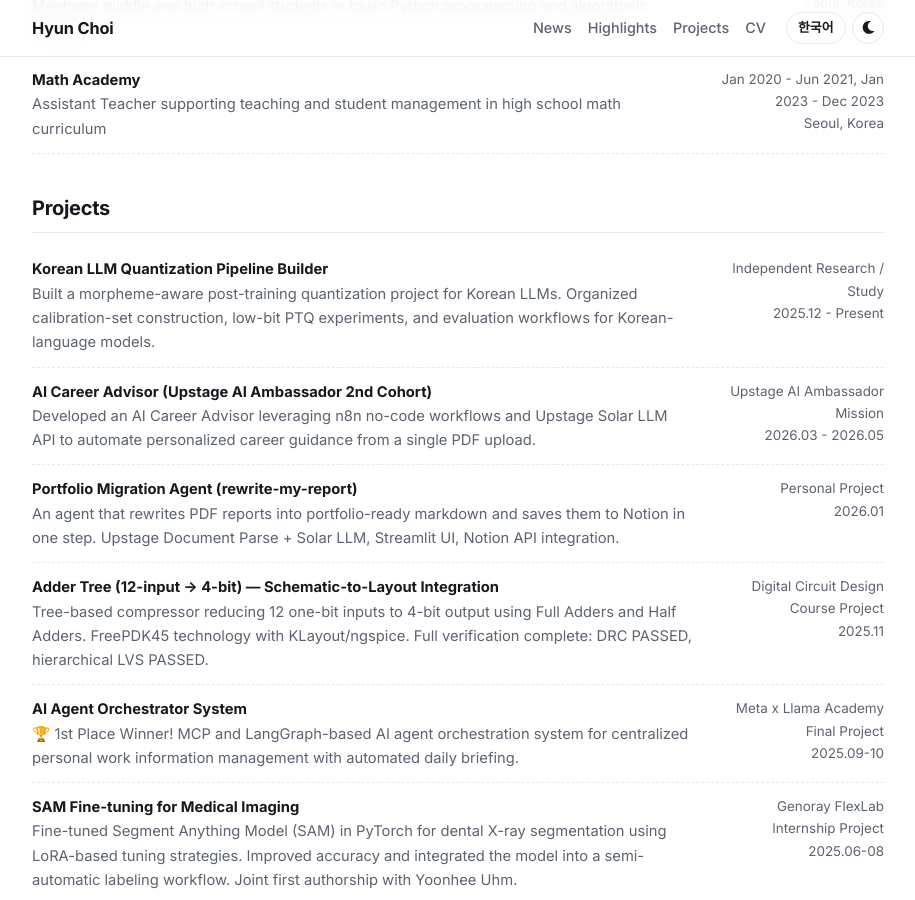
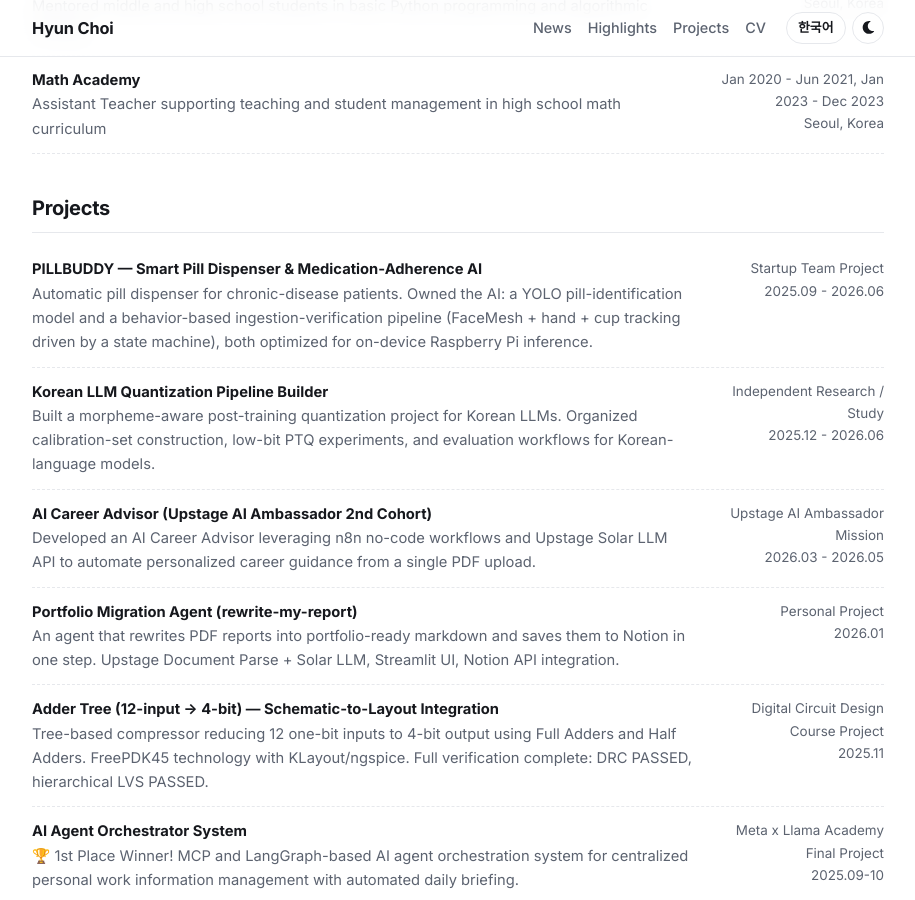
Before and after one commit to choihyun-1110/choihyun-1110.github.io, a Jekyll site: the page built from cv.html, in a window 1280 px wide and 900 px high, scrolled down 1221 px. Shown: the whole window, without its empty margins (182-1097 px from the left). Built offline with Jekyll 4.4.1, drawn with Linux system fonts in a browser that asks for light colours; nearby versions of some CDN libraries; some web fonts are replaced; library files that are not in the unit come from our copies.

Commit message:
pillbuddy update

```diff
--- a/_data/highlights.yml
+++ b/_data/highlights.yml
@@ -1,3 +1,10 @@
+- title: "PILLBUDDY — Smart Pill Dispenser & Adherence AI"
+  title_ko: "필버디 — 스마트 알약 디스펜서와 복약 확인 AI"
+  description: "Startup team project for chronic-disease medication adherence. Built the pill-identification model and a behavior-based ingestion-verification pipeline running on-device. Selected for Promising Student Startup Team 300+ (2026), patent filed, 2 competition awards, and a market test reaching 23,807 people."
+  description_ko: "만성질환자 복약 관리를 위한 창업 팀 프로젝트. 알약 인식 모델과 행동 기반 복용 확인 파이프라인을 온디바이스로 구현했습니다. 2026 학생 창업유망팀 300+ 선정, 특허 출원, 경진대회 우수상 2회, 23,807명 대상 시장성 테스트를 진행했습니다."
+  image: "pillbuddy.png"
+  url: "projects/pillbuddy.html"
+
 - title: "LLM Quantization Pipeline for Korean Models"
   title_ko: "한국어 LLM 양자화 파이프라인"
   description: "Built and documented a Korean LLM quantization project around morpheme-aware calibration data, low-bit PTQ experiments, and practical evaluation workflows."
--- a/_data/projects.yml
+++ b/_data/projects.yml
@@ -1,3 +1,17 @@
+- title: "PILLBUDDY — Smart Pill Dispenser & Medication-Adherence AI"
+  title_ko: "필버디(PILLBUDDY) — 스마트 알약 디스펜서와 복약 확인 AI"
+  authors: ["choi_hyun"]
+  venue: "Startup Team Project"
+  venue_ko: "창업 팀 프로젝트"
+  description: "Automatic pill dispenser for chronic-disease patients. Owned the AI: a YOLO pill-identification model and a behavior-based ingestion-verification pipeline (FaceMesh + hand + cup tracking driven by a state machine), both optimized for on-device Raspberry Pi inference."
+  description_ko: "만성질환자를 위한 자동 알약 디스펜서. AI 파트를 담당해 YOLO 기반 알약 인식 모델과 행동 시퀀스 기반 복용 확인 파이프라인(FaceMesh·손·컵 추적을 상태 머신으로 연결)을 만들고, 라즈베리파이 온디바이스 추론에 맞춰 최적화했습니다."
+  project_page: "projects/pillbuddy.html"
+  github: "https://github.com/choihyun-1110/buddy"
+  image: "pillbuddy.png"
+  date: "2025.09 - 2026.06"
+  awards: ["🏆 Selected: Promising Student Startup Team 300+ (2026) · Patent filed (10-2025-0195290) · 2 startup competition awards"]
+  awards_ko: ["🏆 2026 학생 창업유망팀 300+ 선정 · 특허 출원(10-2025-0195290) · 창업 경진대회 우수상 2회"]
+
 - title: "Korean LLM Quantization Pipeline Builder"
   title_ko: "한국어 LLM 양자화 파이프라인 빌더"
   authors: ["choi_hyun"]
@@ -8,7 +22,7 @@
   project_page: "projects/llm-quantization.html"
   github: "https://github.com/choihyun-1110/morpheme-aware-ptq"
   image: "LLM_quant.png"
-  date: "2025.12 - Present"
+  date: "2025.12 - 2026.06"
 
 - title: "AI Career Advisor (Upstage AI Ambassador 2nd Cohort)"
   title_ko: "AI 커리어 어드바이저 (Upstage AI Ambassador 2기)"
--- a/projects/llm-quantization.html
+++ b/projects/llm-quantization.html
@@ -12,6 +12,7 @@ title: Morpheme-Aware PTQ for Korean LLMs
     <span class="l-ko">한국어 LLM을 위한 형태소 인지 PTQ 캘리브레이션</span>
   </h1>
   <p class="page-meta"><span class="author-me">H. Choi</span></p>
+  <p class="page-meta"><span class="l-en">Dec 2025 – Jun 2026 · Completed</span><span class="l-ko">2025년 12월 – 2026년 6월 · 종료</span></p>
   <p class="page-summary l-en">
     Investigates whether morpheme-diversity-optimized calibration sets preserve model performance better
     than random sampling when quantizing Korean and multilingual LLMs using GPTQ 4-bit quantization.
--- /dev/null
+++ b/projects/pillbuddy.html
@@ -0,0 +1,220 @@
+---
+layout: page
+title: PILLBUDDY — Smart Pill Dispenser
+---
+
+<a href="{{ '/' | relative_url }}" class="back-link"><i class="fas fa-arrow-left"></i><span class="l-en">Back to Home</span><span class="l-ko">홈으로</span></a>
+
+<div class="page-hero">
+  <p class="page-eyebrow"><span class="l-en">Startup Team Project</span><span class="l-ko">창업 팀 프로젝트</span></p>
+  <h1 class="page-title">
+    <span class="l-en">PILLBUDDY — Smart Pill Dispenser &amp; Medication-Adherence AI</span>
+    <span class="l-ko">필버디 (PILLBUDDY) — 스마트 알약 디스펜서와 복약 확인 AI</span>
+  </h1>
+  <p class="page-meta"><span class="author-me">H. Choi</span></p>
+  <p class="page-meta">
+    <span class="l-en">Sep 2025 – Jun 2026 · 3-person team · My role: AI / computer vision</span>
+    <span class="l-ko">2025년 9월 – 2026년 6월 · 3인 팀 · 담당: AI / 컴퓨터 비전</span>
+  </p>
+  <p class="page-summary l-en">
+    PILLBUDDY ONE is an automatic pill dispenser for chronic-disease patients who take many medications a day —
+    it sorts and dispenses doses on schedule, and confirms that the dose was actually swallowed.
+    I owned the AI side: a vision model that identifies pills, and an ingestion-verification model that decides
+    whether the user really took the dose, both built to run on a Raspberry Pi inside the device.
+  </p>
+  <p class="page-summary l-ko">
+    필버디(PILLBUDDY ONE)는 하루에 여러 종류의 약을 복용하는 만성질환자를 위한 자동 알약 디스펜서입니다.
+    정해진 시간에 약을 자동으로 소분·토출하고, 실제로 복용했는지까지 확인합니다.
+    저는 AI 파트를 맡아 알약을 식별하는 인식 모델과 복용 여부를 판단하는 모델을 만들었고,
+    두 모델 모두 기기 안의 라즈베리파이에서 동작하는 것을 목표로 설계했습니다.
+  </p>
+  <div class="tags">
+    <span class="tag">Computer Vision</span>
+    <span class="tag">MediaPipe</span>
+    <span class="tag">YOLOv8</span>
+    <span class="tag">ONNX Runtime</span>
+    <span class="tag">Raspberry Pi</span>
+    <span class="tag">Healthcare</span>
+  </div>
+  <div class="page-links">
+    <a class="pill" href="https://github.com/choihyun-1110/buddy" target="_blank" rel="noopener"><i class="fab fa-github"></i><span>GitHub</span></a>
+  </div>
+  <figure class="page-figure">
+    <img alt="PILLBUDDY ONE automatic pill dispenser" src="{{ '/images/pillbuddy.png' | relative_url }}">
+  </figure>
+</div>
+
+<div class="prose">
+  <div class="callout">
+    <p class="l-en">
+      <strong>Where it ended up.</strong> Over ten months the team took PILLBUDDY from a personal problem to a
+      validated product concept: selection into <strong>Promising Student Startup Team 300+ (2026)</strong>,
+      a <strong>patent application</strong> (10-2025-0195290), two startup-competition
+      awards, and a paid market test that put three price-point MVPs in front of
+      <strong>23,807 people</strong> on Facebook and Instagram. The AI I built covered the two functions competitors
+      did not have — <strong>automatic pill identification</strong> and <strong>ingestion verification</strong>.
+    </p>
+    <p class="l-ko">
+      <strong>결과.</strong> 10개월 동안 팀은 개인적인 문제의식에서 출발해 검증된 제품 컨셉까지 도달했습니다.
+      <strong>2026 학생 창업유망팀 300+ 선정</strong>, <strong>특허 출원</strong>(10-2025-0195290),
+      창업 경진대회 수상 2건, 그리고 세 가지 가격안 MVP를
+      페이스북·인스타그램에서 <strong>23,807명</strong>에게 노출한 시장성 테스트를 진행했습니다.
+      제가 담당한 AI는 경쟁 제품에 없던 두 기능 — <strong>알약 자동 인식</strong>과
+      <strong>복용 여부 확인</strong> — 을 담당했습니다.
+    </p>
+  </div>
+
+  <h2><span class="l-en">Outcomes</span><span class="l-ko">성과</span></h2>
+  <div class="card-grid">
+    <div class="card">
+      <h4><span class="l-en">Promising Student Startup Team 300+</span><span class="l-ko">학생 창업유망팀 300+</span></h4>
+      <div class="metric-number"><span class="l-en">Selected, 2026</span><span class="l-ko">2026 선정</span></div>
+      <div class="metric-label">
+        <span class="l-en">National program run by the Ministry of Education, NRF and KoEF — entrepreneurship track</span>
+        <span class="l-ko">교육부·한국연구재단·한국청년기업가정신재단 주관 — 기업가정신 트랙</span>
+      </div>
+    </div>
+    <div class="card">
+      <h4><span class="l-en">Patent Filed</span><span class="l-ko">특허 출원</span></h4>
+      <div class="metric-number">10-2025-0195290</div>
+      <div class="metric-label">
+        <span class="l-en">Dispensing mechanism filed for IP protection, with legal review on pharmacy/medical-device law</span>
+        <span class="l-ko">토출 메커니즘 특허 출원 완료, 약사법·의료법 관련 법률 검토 병행</span>
+      </div>
+    </div>
+    <div class="card">
+      <h4><span class="l-en">Competition Awards</span><span class="l-ko">경진대회 수상</span></h4>
+      <div class="metric-number"><span class="l-en">2 Awards</span><span class="l-ko">우수상 2회</span></div>
+      <div class="metric-label">
+        <span class="l-en">MVP Sprint Demo Day (Startup-Centered University) and a national startup competition (KISED President's Award)</span>
+        <span class="l-ko">창업중심대학 MVP Sprint 데모데이 우수상, 전국 단위 창업경진대회 우수상(창업진흥원장상)</span>
+      </div>
+    </div>
+    <div class="card">
+      <h4><span class="l-en">Market Test Reach</span><span class="l-ko">시장성 테스트 도달</span></h4>
+      <div class="metric-number">23,807</div>
+      <div class="metric-label">
+        <span class="l-en">People reached across 3 price-point MVPs (Jan 2026); 2.34% click-through, 4.84% purchase-intent conversion</span>
+        <span class="l-ko">3개 가격안 MVP 기준 도달 인원 (2026년 1월) · 고객유입율 2.34%, 구매전환율 4.84%</span>
+      </div>
+    </div>
+  </div>
+
+  <figure class="page-figure" style="max-width: 320px; margin-left: auto; margin-right: auto;">
+    <img alt="Promising Student Startup Team 300+ 2026 certificate badge for PILLBUDDY" src="{{ '/images/pillbuddy_u300.png' | relative_url }}">
+  </figure>
+
+  <h2><span class="l-en">Ingestion Verification: Behavior, Not Pills</span><span class="l-ko">복용 여부 확인: 알약이 아니라 행동을 본다</span></h2>
+  <p class="l-en">
+    A dispenser that only drops the pill cannot tell whether it was actually taken. The obvious approach —
+    detect the pill on camera — fails immediately: once the pill is in a closed hand, there is nothing to detect.
+    So the model never looks for the pill. It tracks the <strong>behavioral sequence</strong> around it and only
+    accepts a dose when the whole sequence completes:
+  </p>
+  <p class="l-ko">
+    약을 토출하는 것만으로는 실제 복용 여부를 알 수 없습니다. 가장 먼저 떠오르는 접근 — 카메라로 알약을 검출하는 방식 —
+    은 바로 막힙니다. 알약이 손 안에 들어가는 순간 검출할 대상이 사라지기 때문입니다.
+    그래서 이 모델은 알약을 찾지 않습니다. 대신 알약 주변의 <strong>행동 시퀀스</strong>를 추적하고,
+    시퀀스가 끝까지 완성됐을 때만 복용으로 인정합니다.
+  </p>
+  <ol class="l-en">
+    <li><code>HAND_TO_MOUTH</code> — hand overlaps the mouth region for ≥ 3 frames (MediaPipe FaceMesh + 21-keypoint hand tracking)</li>
+    <li><code>CUP_TO_MOUTH</code> — a cup or bottle is detected near the mouth for ≥ 2 frames (YOLOv8n, ONNX Runtime)</li>
+    <li><code>VERIFY</code> — the cup leaves and the user opens their mouth wide to show the pill is gone</li>
+    <li><code>INGESTION_COMPLETE</code> — the sequence is logged as a confirmed dose</li>
+  </ol>
+  <ol class="l-ko">
+    <li><code>HAND_TO_MOUTH</code> — 손이 입 영역과 3프레임 이상 겹침 (MediaPipe FaceMesh + 21개 키포인트 손 추적)</li>
+    <li><code>CUP_TO_MOUTH</code> — 컵·물병이 입 근처에서 2프레임 이상 검출 (YOLOv8n, ONNX Runtime)</li>
+    <li><code>VERIFY</code> — 컵이 입에서 떨어진 뒤, 입을 벌려 약이 남아있지 않음을 확인</li>
+    <li><code>INGESTION_COMPLETE</code> — 복용 완료로 기록</li>
+  </ol>
+  <p class="l-en">
+    Failure modes matter more than successes here. Repeated failed attempts, a hidden face, or a skipped
+    verification step raise a suspicion score, and once it crosses a threshold the system sends a Slack alert to
+    the caregiver — the state machine is the mechanism that makes a missed dose visible to someone who can act on it.
+  </p>
+  <p class="l-ko">
+    이 문제에서는 성공보다 실패 패턴이 더 중요합니다. 반복적인 실패, 얼굴 가림, 확인 단계 건너뛰기 등은
+    의심 점수를 올리고, 임계값을 넘으면 보호자에게 Slack 알림을 전송합니다.
+    상태 머신은 결국 '놓친 복용'을 대신 조치해줄 사람에게 보이게 만드는 장치입니다.
+  </p>
+
+  <h2><span class="l-en">Pill Identification</span><span class="l-ko">알약 자동 인식</span></h2>
+  <p class="l-en">
+    The second model removes setup burden: instead of asking an elderly user to type in what each medication is,
+    the device recognizes the pills itself. I trained a YOLO detector on the MFDS public pill-image dataset
+    (22 medication classes), with a preprocessing and augmentation pipeline for the lighting and background the
+    device actually sees, then exported to ONNX for CPU inference on the device.
+  </p>
+  <p class="l-ko">
+    두 번째 모델은 설정 부담을 없애기 위한 것입니다. 고령 사용자가 약 정보를 일일이 입력하는 대신,
+    기기가 알약을 스스로 인식합니다. 식약처 공개 알약 이미지 데이터셋(22종)으로 YOLO 검출기를 학습했고,
+    기기가 실제로 마주하는 조명·배경 조건에 맞춘 전처리·증강 파이프라인을 구성한 뒤,
+    기기 CPU 추론을 위해 ONNX로 변환했습니다.
+  </p>
+  <figure class="page-figure">
+    <img alt="Pill detection output with Korean medication labels" src="{{ '/images/pillbuddy_pill_detection.png' | relative_url }}">
+  </figure>
+
+  <h2><span class="l-en">Making It Fit on a Raspberry Pi</span><span class="l-ko">라즈베리파이에 얹기</span></h2>
+  <p class="l-en">
+    The device target was a Raspberry Pi 4 (4 GB) with CPU-only inference, ≥ 5 FPS and ≤ 200 ms latency.
+    Measured on a Mac, the three models cost about 19 ms per frame; scaled to the Pi that is roughly 171 ms —
+    right at the budget. Getting there meant YOLOv8n at <code>imgsz=320</code> through ONNX Runtime, running
+    cup detection every 3rd frame and hand tracking every 2nd, and a benchmark mode to re-measure after each change.
+  </p>
+  <p class="l-ko">
+    목표 하드웨어는 라즈베리파이 4(4GB), CPU 추론만으로 5 FPS 이상·200ms 이하 지연이었습니다.
+    Mac에서 측정한 3개 모델의 프레임당 추론 시간은 약 19ms였고, 파이 기준으로 환산하면 약 171ms로 예산에 겨우 들어옵니다.
+    이를 맞추기 위해 YOLOv8n을 <code>imgsz=320</code>으로 ONNX Runtime에서 실행하고,
+    컵 검출은 3프레임마다·손 추적은 2프레임마다 수행하도록 조정했으며, 변경할 때마다 재측정할 수 있는 벤치마크 모드를 넣었습니다.
+  </p>
+  <p class="l-en">
+    I ran the same question for the voice interface. A fully local stack on the Pi (Vosk + a small local LLM + Piper)
+    answered in 10–25 s, which is unusable for a reminder that has to feel like a person speaking. A streaming
+    speech-to-speech API answered in 1–3 s, so the Pi's job shrank to recording, streaming and playback — the
+    trade-off being connectivity, per-minute cost and privacy, which is exactly the decision a medical device has to make deliberately.
+  </p>
+  <p class="l-ko">
+    음성 인터페이스도 같은 방식으로 검토했습니다. 파이에서 전부 로컬로 처리하는 구성(Vosk + 소형 로컬 LLM + Piper)은
+    응답까지 10~25초가 걸려, 사람이 말을 거는 느낌이어야 하는 복약 알림에는 쓸 수 없었습니다.
+    스트리밍 음성-음성 API는 1~3초에 응답해, 파이는 녹음·전송·재생만 담당하면 됐습니다.
+    대신 인터넷 연결·분당 과금·프라이버시를 감수해야 하는데, 의료기기라면 반드시 의식적으로 내려야 하는 결정입니다.
+  </p>
+
+  <h2><span class="l-en">Market Validation</span><span class="l-ko">시장성 검증</span></h2>
+  <p class="l-en">
+    In January 2026 the team ran a three-day market test with a startup consultancy: three MVP landing pages at
+    ₩800,000, ₩600,000 and ₩40,000/month, advertised to the same audience, with a real "buy" button measuring
+    purchase intent. The ₩600,000 one-time price converted best (6.32%), and the strongest segment was women aged
+    55–64 — not the adult children we had assumed would be buying for a parent. That result, plus a survey ranking
+    the five features, is what set the priority order for the AI work above.
+  </p>
+  <p class="l-ko">
+    2026년 1월, 팀은 창업 컨설팅사와 함께 3일간 시장성 테스트를 진행했습니다.
+    80만원 / 60만원 / 월 4만원 세 가지 MVP 랜딩페이지를 같은 타겟에 노출하고,
+    실제 '구매하기' 버튼으로 구매 의향을 측정했습니다.
+    일시불 60만원 안의 구매전환율이 6.32%로 가장 높았고, 반응이 가장 강한 세그먼트는
+    부모를 위해 구매할 것이라 가정했던 자녀 세대가 아니라 55~64세 여성이었습니다.
+    이 결과와 5개 기능에 대한 중요도 설문이 위 AI 작업의 우선순위를 정하는 근거가 됐습니다.
+  </p>
+
+  <h2><span class="l-en">What I Built</span><span class="l-ko">구현 내용</span></h2>
+  <ul class="l-en">
+    <li>Ingestion-verification pipeline: mouth-ROI tracking (FaceMesh, EMA-smoothed with fallback), hand tracking, cup detection and a swallow/mouth-open estimator feeding a finite state machine</li>
+    <li>Suspicion scoring and Slack alerting for missed or faked doses</li>
+    <li>Pill recognition: dataset preprocessing, augmentation, YOLO training and evaluation pipeline, ONNX export</li>
+    <li>On-device performance work: frame-skipping schedule, ONNX Runtime CPU inference, benchmark mode with Raspberry Pi 4 projections</li>
+    <li>Voice-interface feasibility study comparing fully local, hybrid and streaming-API stacks on a Pi 4</li>
+    <li>Test suite covering FSM transitions, mouth-ROI tracking, the swallow estimator and the alert manager</li>
+  </ul>
+  <ul class="l-ko">
+    <li>복용 확인 파이프라인: 입 ROI 추적(FaceMesh, EMA 스무딩 및 폴백), 손 추적, 컵 검출, 삼킴·입벌림 추정기를 상태 머신에 연결</li>
+    <li>복용 누락·가짜 복용에 대한 의심 점수 산정 및 Slack 알림</li>
+    <li>알약 인식: 데이터 전처리, 증강, YOLO 학습·평가 파이프라인, ONNX 변환</li>
+    <li>온디바이스 성능 최적화: 프레임 스킵 스케줄, ONNX Runtime CPU 추론, 라즈베리파이 4 환산치를 포함한 벤치마크 모드</li>
+    <li>라즈베리파이 4에서 풀 로컬 / 하이브리드 / 스트리밍 API 구성을 비교한 음성 인터페이스 타당성 검토</li>
+    <li>상태 머신 전이, 입 ROI 추적, 삼킴 추정기, 알림 매니저에 대한 테스트 코드</li>
+  </ul>
+</div>
```
Also changed, not shown: images/pillbuddy.png (added), images/pillbuddy_pill_detection.png (added), images/pillbuddy_u300.png (added), 1 other file.
